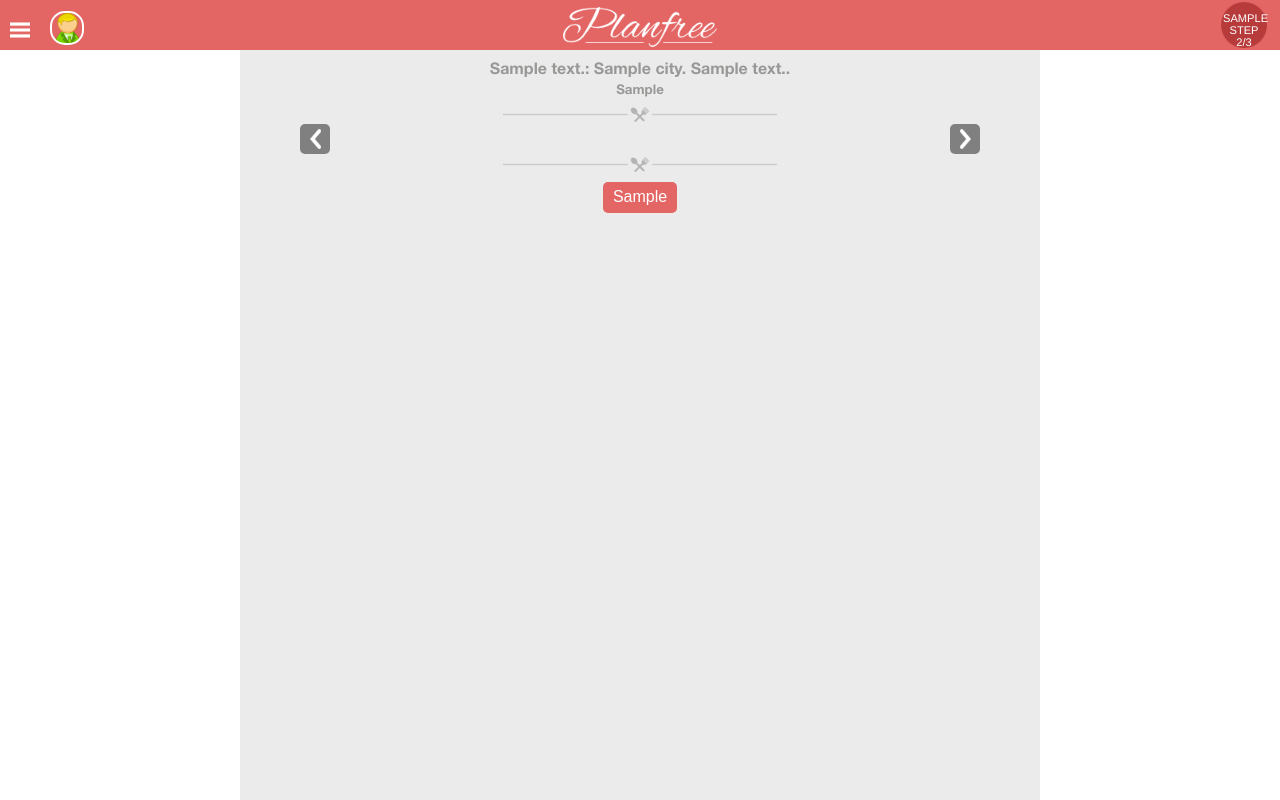
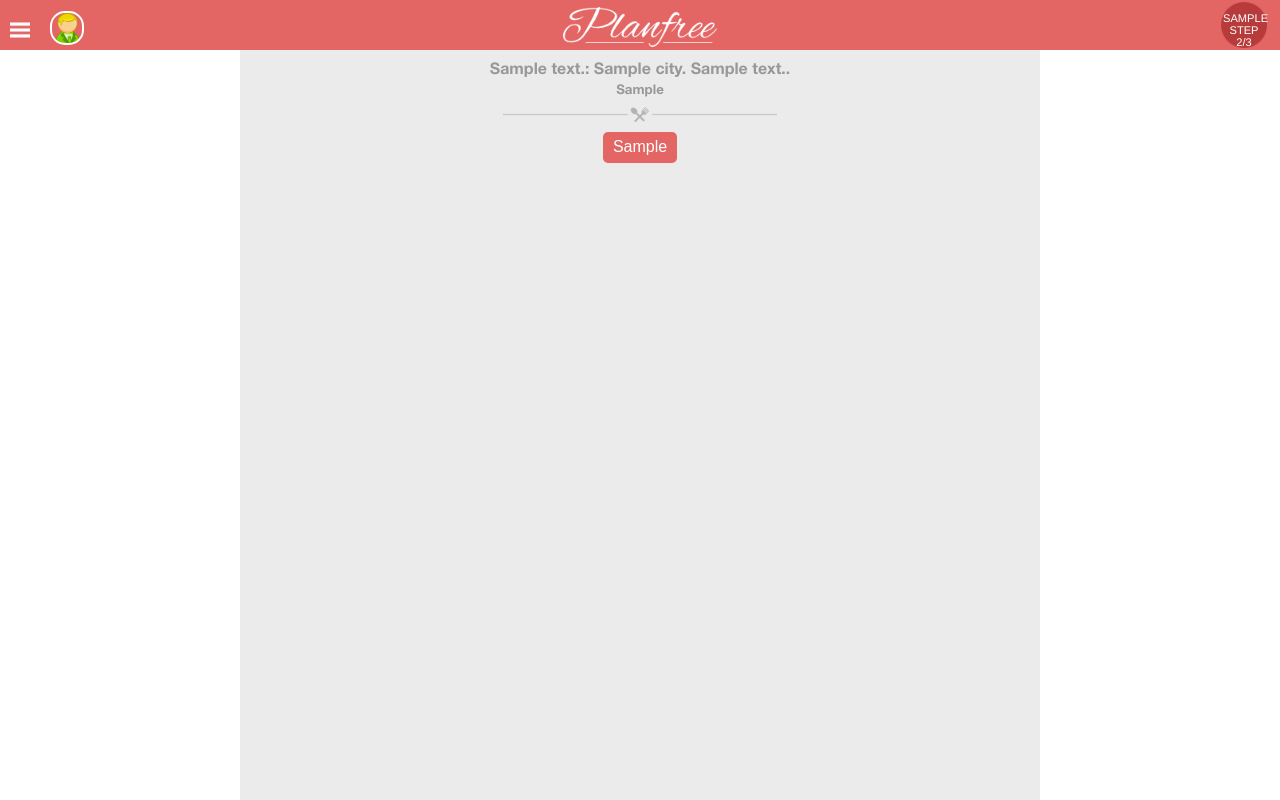
Before and after one commit to sphoebs/rockshell, a Python web app: template templates/profile_ratings.html in a window 1280 px wide. Run offline with Jinja, Linux system fonts and the light colour scheme; the template is opened without the code that fills it: most values are stand-ins (such as "Sample title", 1, 10 or a date in 2020); some libraries are stand-ins or nearby versions.

Commit message:
fixed bugs

```diff
--- a/languages.py
+++ b/languages.py
@@ -509,7 +509,7 @@ it = {
         'num_places': 'Numero di ristoranti raccomandati',
         'select_different_city': 'Seleziona una citt&agrave; diversa',
         'save_reload': 'Salva e aggiorna',
-        'city_error': u'Per favore, seleziona la città dalla lista di autocompletamento oppure rimuovi la città che hai indicato.',
+        'city_error': 'Per favore, seleziona la citt&agrave; dalla lista di autocompletamento oppure rimuovi la citt&agrave; che hai indicato.',
     },
 
     'today_closed': 'Oggi chiuso',
--- a/templates/letsgo.html
+++ b/templates/letsgo.html
@@ -226,7 +226,7 @@ $(window).load(function() {
 	var reclist_cachetime = 1000 * 60 * 30; // 30 minutes of cache of recommendations
 	var user = {{user|safe}};
 	var position = undefined;
-	if(localStorage.gpsPosition){
+	if(localStorage.gpsPosition && localStorage.gpsPosition != undefined && localStorage.gpsPosition != ''){
 		position = JSON.parse(localStorage.gpsPosition);
 	}
 	var user_lat = localStorage.positionLat;
@@ -295,6 +295,7 @@ $(window).load(function() {
 			reclist = undefined;
 		}
 	}
+
 	if (reclist == undefined){
 		if( user_lat == undefined || user_lon == undefined || user_lat !== user_lat || user_lon !== user_lon){
 			// user_lat and user_lon are not defined
--- a/templates/profile_ratings.html
+++ b/templates/profile_ratings.html
@@ -42,16 +42,19 @@
 
 			<div class="separator top"></div>
 			<div class="mobile"></div>
+			<p class="empty-list text-center text-red-bold" style="display: none;">{{ lang['no_places_city']}}</p>
 
 			<ul class="rest-list">
-				<p class="empty-list">{{ lang['no_places_city']}}</p>
+
 			</ul>
 
 			<div class="navigation-buttons">
-				<button class="img-btn red-button prev"><div class="icon"></div></button>
-				<button class="img-btn red-button next"><div class="icon"></div></button>
-				<div class="clear-float"></div>
-				<div class="separator"></div>
+				<div class="prev-next">
+					<button class="img-btn red-button prev"><div class="icon"></div></button>
+					<button class="img-btn red-button next"><div class="icon"></div></button>
+					<div class="clear-float"></div>
+					<div class="separator"></div>
+				</div>
 				<button class="img-btn red-button continue center " style="margin-top: 10px;" onclick="window.location = '/profile/3'" >{{ lang['done_next_step']}}</button>
 			</div>
 
@@ -136,7 +139,15 @@
 		var last_pos = 0;
 
 		function displayPlaces(start){
+			if(list.length < 1){
+				$('.empty-list').show();
+				$('.rest-list').html('');
+				$('.prev-next').hide();
+				return;
+			}
 			$('.rest-list').html('');
+			$('.empty-list').hide();
+			$('.prev-next').show();
 
 			//enable prev and next buttons
 			$('.navigation-buttons .prev').removeClass('disabled');
```
